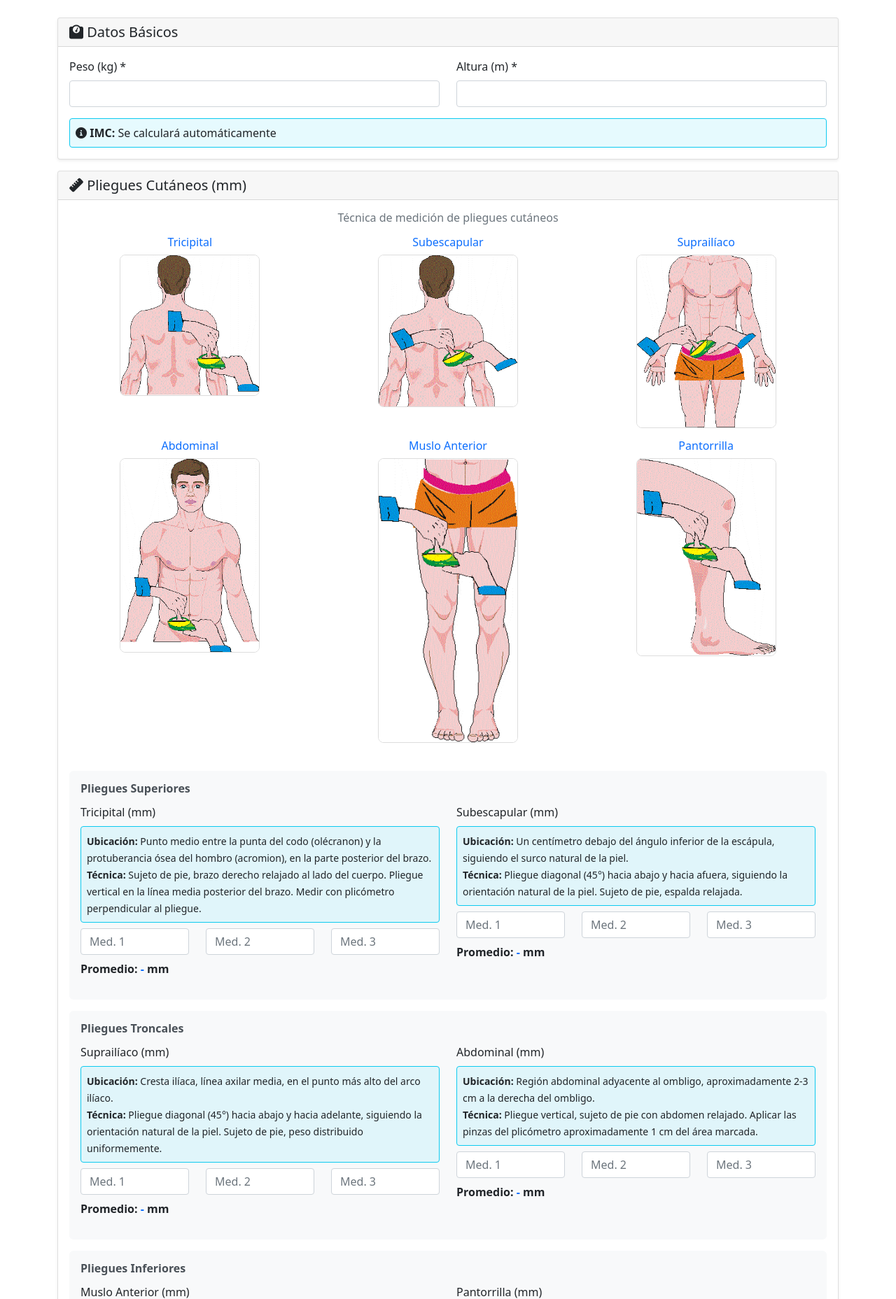
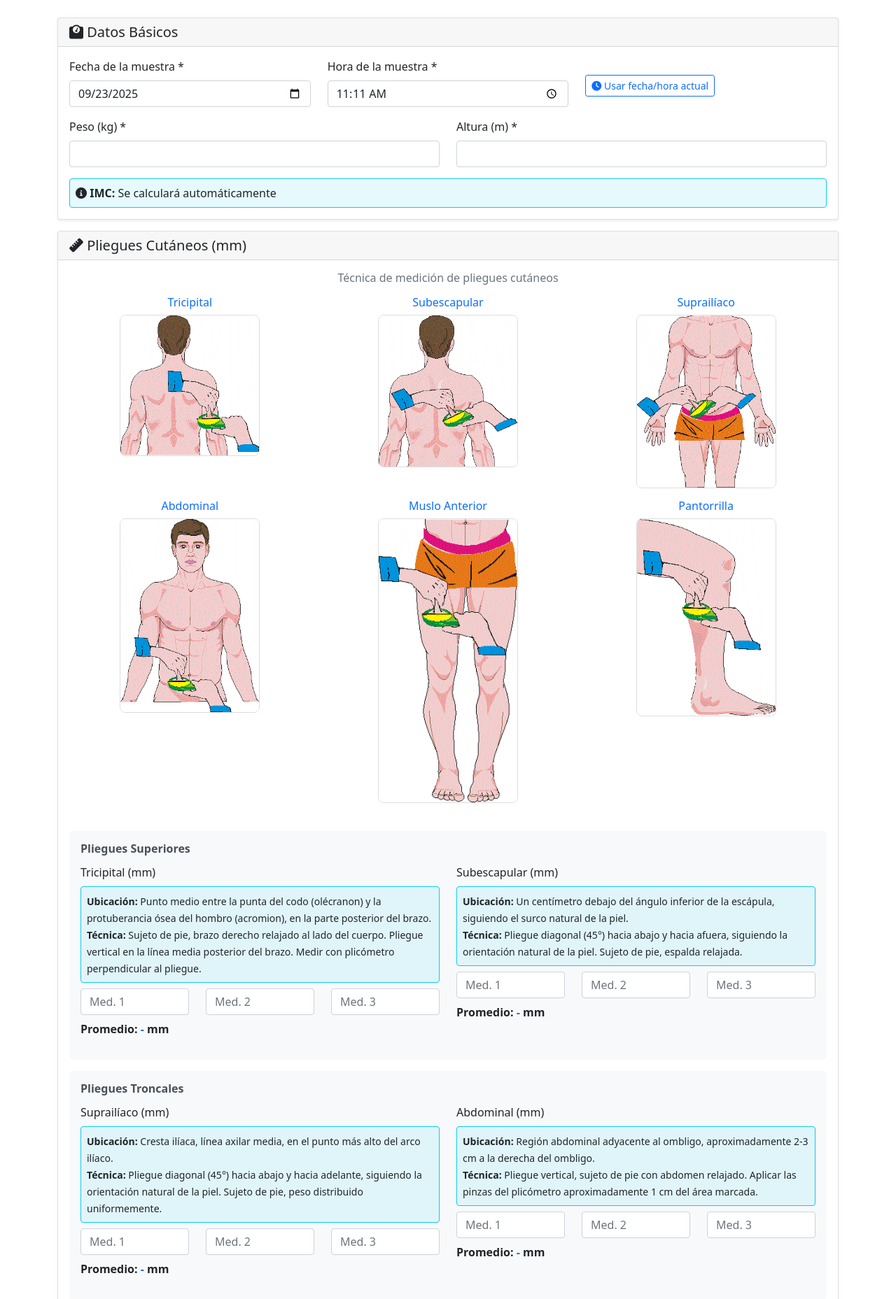
Before and after one commit to sergio-scardigno/registro-fisico, a Flask app: template templates/nuevo_registro.html in a window 1280 px wide. Shown: the part 159-2016 px from the top of the page at 70% size. Run offline with Flask 3, Linux system fonts and the light colour scheme; the template is opened without the code that fills it, so the values that code supplies are empty.

Commit message:
fecha - hora agregados

```diff
--- a/app.py
+++ b/app.py
@@ -5,7 +5,7 @@ import os
 
 app = Flask(__name__)
 app.config['SECRET_KEY'] = 'tu_clave_secreta_aqui'
-app.config['SQLALCHEMY_DATABASE_URI'] = 'sqlite:////app/instance/registro_fisico.db'
+app.config['SQLALCHEMY_DATABASE_URI'] = f'sqlite:///{os.path.join(os.path.dirname(os.path.abspath(__file__)), "instance", "registro_fisico.db")}'
 app.config['SQLALCHEMY_TRACK_MODIFICATIONS'] = False
 
 db = SQLAlchemy(app)
@@ -492,9 +492,20 @@ def nuevo_registro(usuario_id):
                     return sum(valores_validos) / len(valores_validos)
                 return None
 
+            # Obtener fecha y hora de la muestra
+            fecha_muestra = request.form.get('fecha_muestra')
+            hora_muestra = request.form.get('hora_muestra')
+
+            # Crear datetime combinando fecha y hora
+            if fecha_muestra and hora_muestra:
+                fecha_hora_muestra = datetime.strptime(f"{fecha_muestra} {hora_muestra}", '%Y-%m-%d %H:%M')
+            else:
+                fecha_hora_muestra = datetime.utcnow()
+
             # Crear nuevo registro
             registro = RegistroFisico(
                 usuario_id=usuario_id,
+                fecha=fecha_hora_muestra,
                 peso=peso,
                 altura=altura,
                 # Pliegues cutáneos - Tricipital
@@ -606,6 +617,15 @@ def editar_registro(id):
                 if len(valores_validos) >= 2:  # Al menos 2 mediciones válidas
                     return sum(valores_validos) / len(valores_validos)
                 return None
+
+            # Obtener fecha y hora de la muestra
+            fecha_muestra = request.form.get('fecha_muestra')
+            hora_muestra = request.form.get('hora_muestra')
+
+            # Crear datetime combinando fecha y hora
+            if fecha_muestra and hora_muestra:
+                fecha_hora_muestra = datetime.strptime(f"{fecha_muestra} {hora_muestra}", '%Y-%m-%d %H:%M')
+                registro.fecha = fecha_hora_muestra
 
             # Actualizar datos
             registro.peso = float(request.form['peso'])
--- a/templates/nuevo_registro.html
+++ b/templates/nuevo_registro.html
@@ -27,6 +27,27 @@
                     </h5>
                 </div>
                 <div class="card-body">
+                    <div class="row">
+                        <div class="col-md-4">
+                            <div class="form-group mb-3">
+                                <label for="fecha_muestra" class="form-label">Fecha de la muestra *</label>
+                                <input type="date" class="form-control" id="fecha_muestra" name="fecha_muestra" required>
+                            </div>
+                        </div>
+                        <div class="col-md-4">
+                            <div class="form-group mb-3">
+                                <label for="hora_muestra" class="form-label">Hora de la muestra *</label>
+                                <input type="time" class="form-control" id="hora_muestra" name="hora_muestra" required>
+                            </div>
+                        </div>
+                        <div class="col-md-4">
+                            <div class="form-group mb-3">
+                                <button type="button" class="btn btn-outline-primary btn-sm mt-4" onclick="setCurrentDateTime()">
+                                    <i class="fas fa-clock"></i> Usar fecha/hora actual
+                                </button>
+                            </div>
+                        </div>
+                    </div>
                     <div class="row">
                         <div class="col-md-6">
                             <div class="form-group mb-3">
@@ -421,6 +442,21 @@
 
 {% block scripts %}
 <script>
+// Función para establecer la fecha y hora actual
+function setCurrentDateTime() {
+    const now = new Date();
+    const fecha = now.toISOString().split('T')[0];
+    const hora = now.toTimeString().split(' ')[0].substring(0, 5);
+
+    document.getElementById('fecha_muestra').value = fecha;
+    document.getElementById('hora_muestra').value = hora;
+}
+
+// Establecer fecha y hora actual al cargar la página
+document.addEventListener('DOMContentLoaded', function() {
+    setCurrentDateTime();
+});
+
 function calcularIMC() {
     const peso = parseFloat(document.getElementById('peso').value) || 0;
     const altura = parseFloat(document.getElementById('altura').value) || 0;
```
Also changed, not shown: templates/editar_registro.html (+33 -0 lines), 16 other files.
